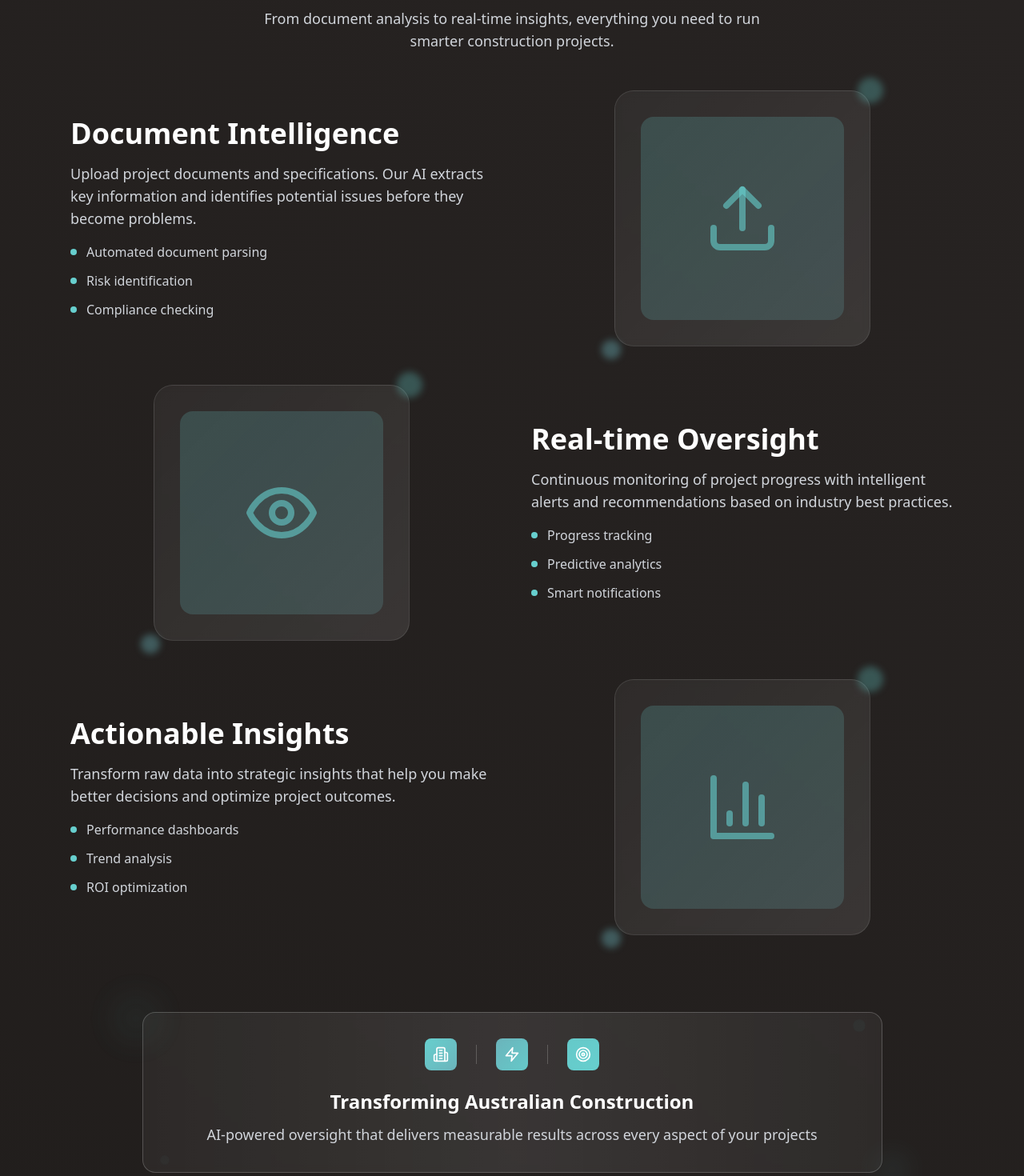
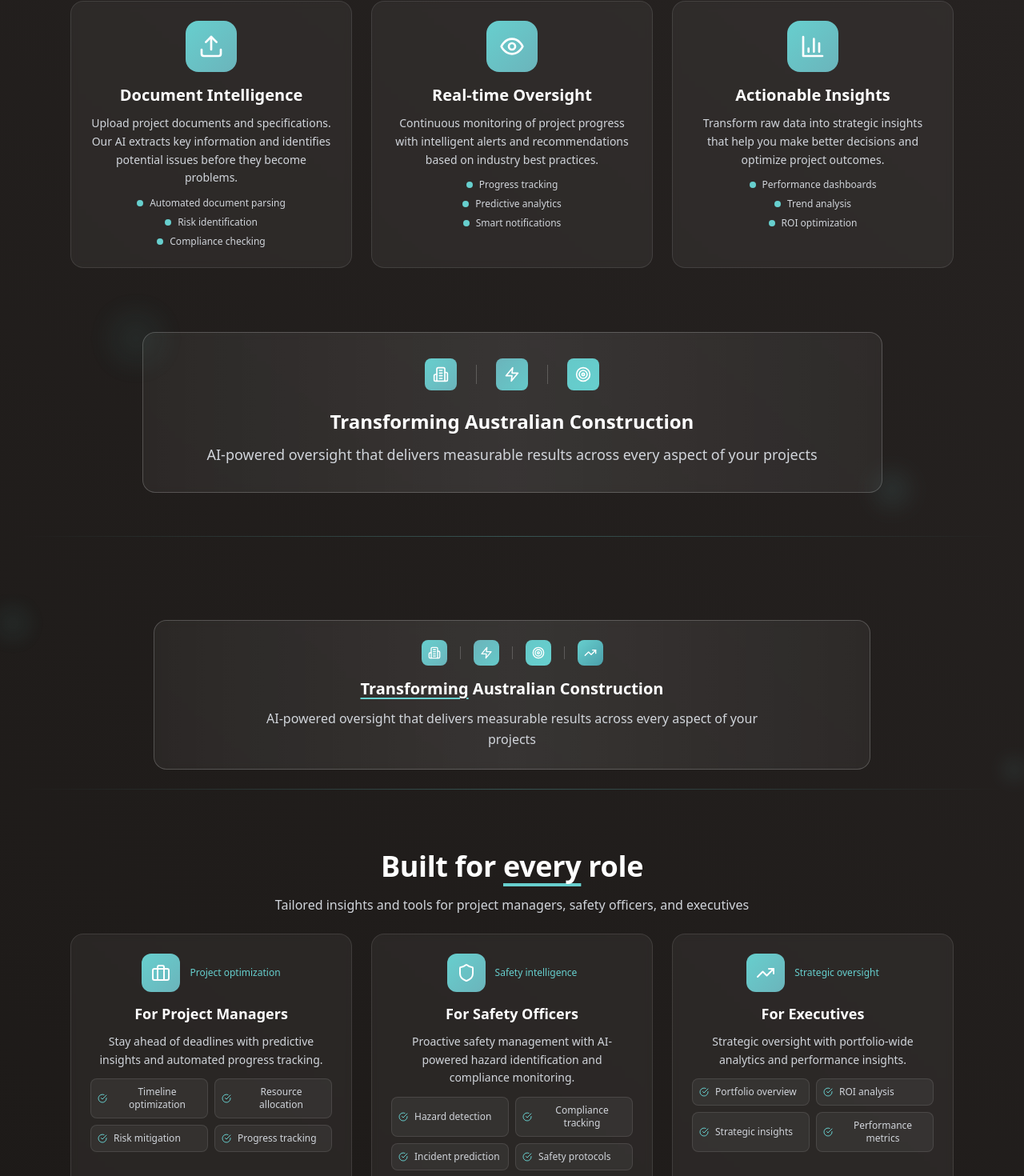
Before and after one commit to TankoPyth/Ai2groundworks, a React (Vite) app: page / in a window 1280 px wide. Shown: the part 959-2429 px from the top of the page at 80% size. Built offline with nearby package versions, Linux system fonts and the light colour scheme.

Commit message:
Condense platform and role sections

```diff
--- a/src/components/HowItWorks.tsx
+++ b/src/components/HowItWorks.tsx
@@ -46,53 +46,41 @@ export default function HowItWorks() {
   ];
 
   return (
-    <section id="how-it-works" className="py-12 relative bg-transparent">
+    <section id="how-it-works" className="py-8 relative bg-transparent">
       <div className="max-w-6xl mx-auto px-6">
-        <div className={`text-center mb-8 md:mb-12 transition-all duration-1000 ${isVisible ? 'opacity-100 translate-y-0' : 'opacity-0 translate-y-8'}`}>
-          <h2 className="text-white mb-6 text-3xl sm:text-4xl lg:text-5xl font-bold">
+        <div className={`text-center mb-6 transition-all duration-1000 ${isVisible ? 'opacity-100 translate-y-0' : 'opacity-0 translate-y-8'}`}>
+          <h2 className="text-white mb-4 text-2xl sm:text-3xl lg:text-4xl font-bold">
             A <span className="underline decoration-cyan-primary decoration-4 underline-offset-8">complete</span> platform for construction <span className="underline decoration-cyan-tertiary decoration-4 underline-offset-8">oversight</span>
           </h2>
-          <p className="text-silver-secondary mx-auto font-light max-w-2xl text-sm sm:text-base lg:text-lg px-4">
+          <p className="text-silver-secondary mx-auto font-light max-w-2xl text-sm lg:text-base px-4">
             From document analysis to real-time insights, everything you need to run smarter construction projects.
           </p>
         </div>
 
-        <div className="space-y-8 md:space-y-12">
+        <div className="grid grid-cols-1 lg:grid-cols-3 gap-6">
           {steps.map((item, index) => (
             <div key={index}
                  className={`transition-all duration-1000 delay-${index * 200} ${isVisible ? 'opacity-100 translate-y-0' : 'opacity-0 translate-y-12'}`}>
-              <div className={`flex flex-col lg:flex-row items-center gap-6 lg:gap-12 ${index % 2 === 1 ? 'lg:flex-row-reverse' : ''}`}>
+              <div className="bg-white/5 backdrop-blur-sm border border-white/10 rounded-2xl p-6 hover:bg-white/10 hover:border-cyan-primary/30 transition-all duration-300 h-full">
 
-                {/* Content Side */}
-                <div className="flex-1 space-y-4 text-center lg:text-left">
-                  <div>
-                    <h3 className="text-xl sm:text-2xl lg:text-3xl xl:text-4xl font-bold text-white mb-4 leading-tight">{item.title}</h3>
-                    <p className="text-silver-secondary text-sm sm:text-base lg:text-lg leading-relaxed mb-4 px-2 lg:px-0">{item.desc}</p>
+                {/* Icon */}
+                <div className="w-16 h-16 bg-gradient-to-br from-cyan-primary to-cyan-tertiary rounded-2xl flex items-center justify-center mx-auto mb-4">
+                  <item.icon className="w-8 h-8 text-white" />
+                </div>
 
-                    <div className="space-y-2 md:space-y-3">
+                {/* Content */}
+                <div className="text-center space-y-3">
+                  <h3 className="text-xl font-bold text-white leading-tight">{item.title}</h3>
+                  <p className="text-silver-secondary text-sm leading-relaxed">{item.desc}</p>
+
+                  <div className="space-y-2">
                       {item.features.map((feature, fIndex) => (
-                        <div key={fIndex} className="flex items-center justify-center lg:justify-start space-x-3">
+                        <div key={fIndex} className="flex items-center justify-center space-x-2">
                           <div className="w-2 h-2 bg-cyan-primary rounded-full"></div>
-                          <span className="text-silver-secondary text-xs sm:text-sm lg:text-base">{feature}</span>
+                          <span className="text-silver-secondary text-xs">{feature}</span>
                         </div>
                       ))}
                     </div>
-                  </div>
-                </div>
-
-                {/* Visual Side */}
-                <div className="flex-1 flex justify-center hidden lg:flex">
-                  <div className="relative">
-                    <div className="w-64 h-64 sm:w-80 sm:h-80 bg-gradient-to-br from-white/5 to-white/10 backdrop-blur-sm border border-white/10 rounded-3xl p-6 sm:p-8 hover:border-cyan-primary/30 transition-all duration-500">
-                      <div className="w-full h-full bg-gradient-to-br from-cyan-primary/20 to-cyan-tertiary/20 rounded-2xl flex items-center justify-center">
-                        <item.icon className="w-16 h-16 sm:w-20 sm:h-20 lg:w-24 lg:h-24 text-cyan-primary/60" />
-                      </div>
-                    </div>
-
-                    {/* Floating elements */}
-                    <div className="absolute -top-4 -right-4 w-8 h-8 bg-cyan-primary/30 rounded-full blur-sm animate-pulse"></div>
-                    <div className="absolute -bottom-4 -left-4 w-6 h-6 bg-cyan-tertiary/40 rounded-full blur-sm animate-pulse" style={{animationDelay: '1s'}}></div>
-                  </div>
                 </div>
               </div>
             </div>
--- a/src/components/RoleFeatures.tsx
+++ b/src/components/RoleFeatures.tsx
@@ -49,69 +49,46 @@ export default function RoleFeatures() {
   ];
 
   return (
-    <section id="role-features" className="py-12 relative bg-transparent">
+    <section id="role-features" className="py-8 relative bg-transparent">
       <div className="max-w-6xl mx-auto px-6">
-        <div className={`text-center mb-8 md:mb-12 transition-all duration-1000 ${isVisible ? 'opacity-100 translate-y-0' : 'opacity-0 translate-y-8'}`}>
-          <h2 className="text-white mb-8 leading-tight text-3xl sm:text-4xl lg:text-5xl font-bold">
+        <div className={`text-center mb-6 transition-all duration-1000 ${isVisible ? 'opacity-100 translate-y-0' : 'opacity-0 translate-y-8'}`}>
+          <h2 className="text-white mb-4 leading-tight text-2xl sm:text-3xl lg:text-4xl font-bold">
             Built for <span className="underline decoration-cyan-primary decoration-4 underline-offset-8">every</span> role
           </h2>
-          <p className="text-silver-secondary text-sm sm:text-base lg:text-lg xl:text-xl font-light max-w-2xl mx-auto leading-relaxed px-4 lg:px-0">
+          <p className="text-silver-secondary text-sm lg:text-base font-light max-w-2xl mx-auto leading-relaxed px-4 lg:px-0">
             Tailored insights and tools for project managers, safety officers, and executives
           </p>
         </div>
 
-        <div className="space-y-8 md:space-y-12">
+        <div className="grid grid-cols-1 md:grid-cols-3 gap-6">
           {roles.map((item, index) => (
             <div key={index}
                  className={`transition-all duration-1000 delay-${index * 200} ${isVisible ? 'opacity-100 translate-y-0' : 'opacity-0 translate-y-12'}`}>
-              <div className={`flex flex-col lg:flex-row items-center gap-6 lg:gap-12 ${index % 2 === 0 ? '' : 'lg:flex-row-reverse'}`}>
+              <div className="bg-white/5 backdrop-blur-sm border border-white/10 rounded-2xl p-6 hover:bg-white/10 hover:border-cyan-primary/30 transition-all duration-300 h-full">
 
-                {/* Content Side */}
-                <div className="flex-1 space-y-4 text-center lg:text-left">
-                  <div className="flex items-center justify-center lg:justify-start space-x-4">
-                    <div className="w-16 h-16 bg-gradient-to-br from-cyan-primary to-cyan-tertiary rounded-2xl flex items-center justify-center">
-                      <item.icon className="w-8 h-8 text-white" />
-                    </div>
-                    <div className="text-xs sm:text-sm font-medium text-cyan-primary">
-                      {item.roleText}
-                    </div>
+                {/* Icon and Role Text */}
+                <div className="flex items-center justify-center space-x-3 mb-4">
+                  <div className="w-12 h-12 bg-gradient-to-br from-cyan-primary to-cyan-tertiary rounded-xl flex items-center justify-center">
+                    <item.icon className="w-6 h-6 text-white" />
                   </div>
+                  <div className="text-xs font-medium text-cyan-primary">
+                    {item.roleText}
+                  </div>
+                </div>
 
-                  <div>
-                    <h3 className="text-xl sm:text-2xl lg:text-3xl xl:text-4xl font-bold text-white mb-4 leading-tight">{item.title}</h3>
-                    <p className="text-silver-secondary text-sm sm:text-base lg:text-lg leading-relaxed mb-4 px-2 lg:px-0">{item.desc}</p>
+                {/* Content */}
+                <div className="text-center space-y-3">
+                  <h3 className="text-lg font-bold text-white leading-tight">{item.title}</h3>
+                  <p className="text-silver-secondary text-sm leading-relaxed">{item.desc}</p>
 
-                    <div className="grid grid-cols-1 sm:grid-cols-2 lg:grid-cols-1 gap-2 md:gap-3">
+                  <div className="grid grid-cols-2 gap-2">
                       {item.features.map((feature, fIndex) => (
-                        <div key={fIndex} className="flex items-center justify-center lg:justify-start space-x-3 bg-white/5 rounded-lg p-3 md:p-4 border border-white/10">
-                          <CheckCircle className="w-5 h-5 text-cyan-primary flex-shrink-0" />
-                          <span className="text-silver-secondary font-medium text-xs sm:text-sm lg:text-base">{feature}</span>
+                        <div key={fIndex} className="flex items-center space-x-2 bg-white/5 rounded-lg p-2 border border-white/10">
+                          <CheckCircle className="w-3 h-3 text-cyan-primary flex-shrink-0" />
+                          <span className="text-silver-secondary font-medium text-xs">{feature}</span>
                         </div>
                       ))}
                     </div>
-                  </div>
-                </div>
-
-                {/* Visual Side */}
-                <div className="flex-1 flex justify-center hidden lg:flex">
-                  <div className="relative">
-                    <div className="w-80 h-52 sm:w-96 sm:h-64 bg-gradient-to-br from-white/5 to-white/10 backdrop-blur-sm border border-white/10 rounded-3xl p-6 sm:p-8 hover:border-cyan-primary/30 transition-all duration-500">
-                      <div className="w-full h-full bg-gradient-to-br from-cyan-primary/20 to-cyan-tertiary/20 rounded-2xl flex items-center justify-center relative overflow-hidden">
-                        <item.icon className="w-16 h-16 sm:w-20 sm:h-20 text-cyan-primary/60" />
-
-                        {/* Animated background pattern */}
-                        <div className="absolute inset-0 opacity-20">
-                          <div className="absolute top-4 right-4 w-3 h-3 bg-cyan-primary rounded-full animate-ping"></div>
-                          <div className="absolute bottom-6 left-6 w-2 h-2 bg-cyan-tertiary rounded-full animate-ping" style={{animationDelay: '1s'}}></div>
-                          <div className="absolute top-1/2 left-4 w-1 h-1 bg-white rounded-full animate-pulse"></div>
-                        </div>
-                      </div>
-                    </div>
-
-                    {/* Floating accent elements */}
-                    <div className="absolute -top-6 -right-6 w-12 h-12 bg-cyan-primary/20 rounded-full blur-xl animate-pulse"></div>
-                    <div className="absolute -bottom-6 -left-6 w-8 h-8 bg-cyan-tertiary/30 rounded-full blur-lg animate-pulse" style={{animationDelay: '1.5s'}}></div>
-                  </div>
                 </div>
               </div>
             </div>
```
